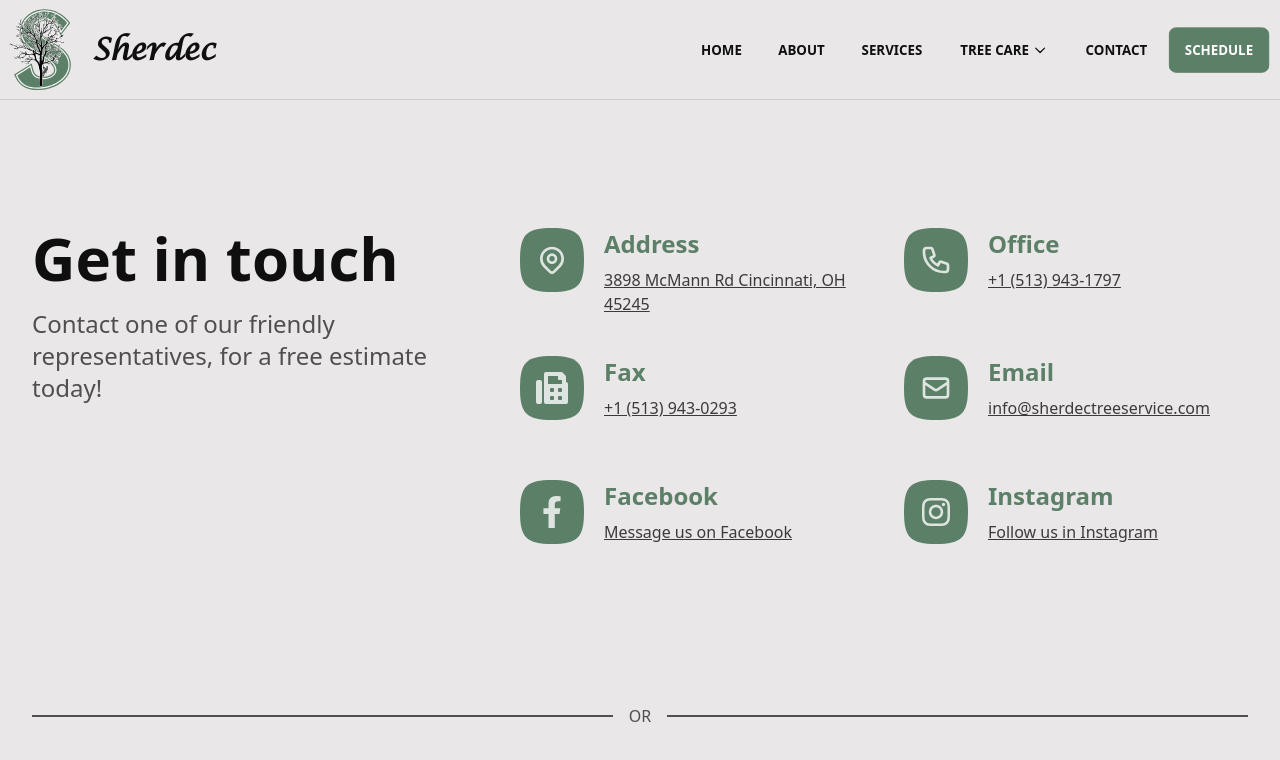
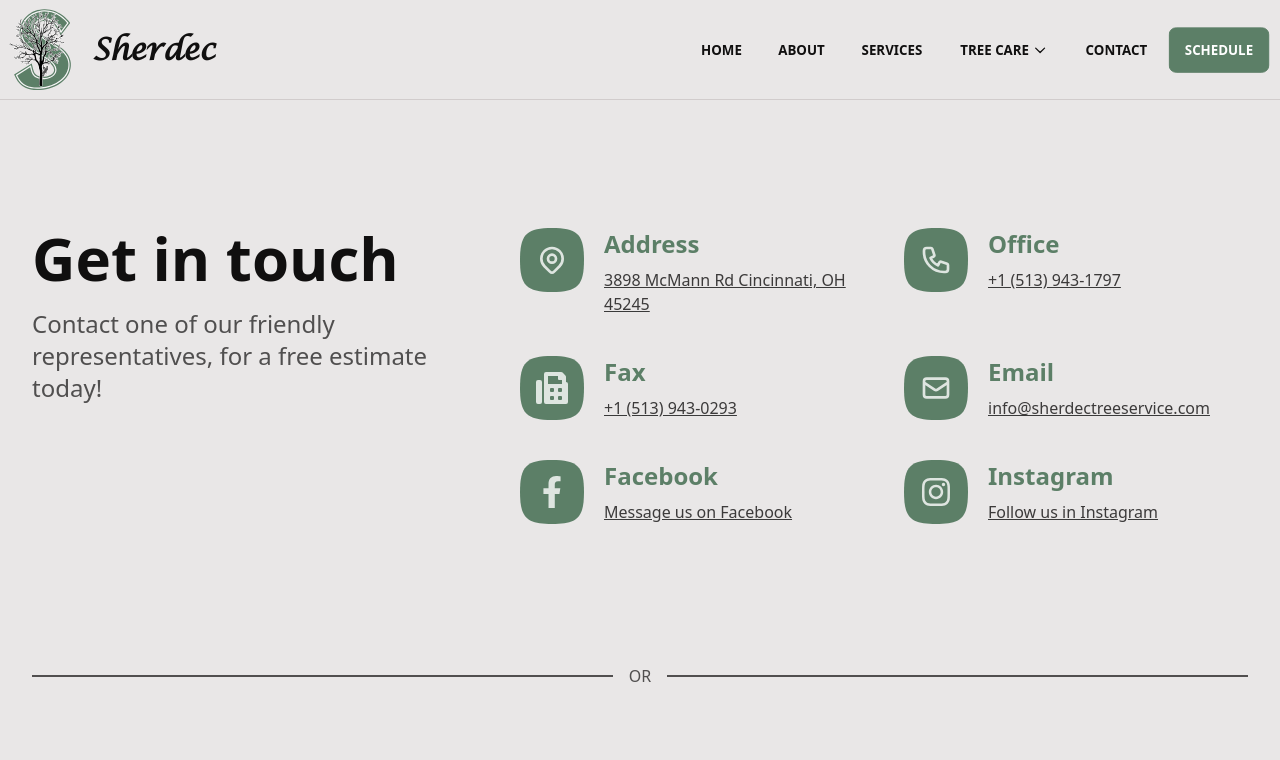
Before and after one commit to raymondkneipp/Sherdec, a Next.js app: page /contact in a window 1280 px wide. Shown: the top 760 px of the page. Built offline with nearby package versions, Linux system fonts and the light colour scheme.

Commit message:
Avatar component created for icons and portraits

```diff
--- /dev/null
+++ b/components/Avatar.jsx
@@ -0,0 +1,15 @@
+import React from "react";
+
+const Avatar = ({ image, large }) => {
+  return (
+    <div
+      className={`text-primary-content text-opacity-80 bg-primary mask mask-squircle flex items-center justify-center ${
+        large ? "h-20 w-20" : "w-16 h-16"
+      }`}
+    >
+      {image}
+    </div>
+  );
+};
+
+export default Avatar;
--- a/components/contact/MethodItem.jsx
+++ b/components/contact/MethodItem.jsx
@@ -1,11 +1,10 @@
 import React from "react";
+import { Avatar } from "..";
 
 const MethodItem = ({ icon, method, value }) => {
   return (
     <div className="text-primary grid grid-flow-col gap-5">
-      <div className="text-primary-content text-opacity-80 bg-primary mask mask-squircle w-16 h-16 flex items-center justify-center mb-5">
-        {icon}
-      </div>
+      <Avatar image={icon} />
       <div>
         <h3 className="text-2xl font-bold mb-2">{method}</h3>
         <p className="text-base-content text-opacity-80">{value}</p>
--- a/components/index.js
+++ b/components/index.js
@@ -9,3 +9,6 @@ export { default as CTA } from "./CTA";
 export { default as Methods } from "./contact/Methods";
 export { default as Form } from "./contact/Form";
 export { default as MobileNavbar } from "./navbar/MobileNavbar";
+export { default as Leadership } from "./about/Leadership";
+export { default as Avatar } from "./Avatar";
+export { default as Info } from "./about/Info";
--- a/components/services/ServiceItem.jsx
+++ b/components/services/ServiceItem.jsx
@@ -1,11 +1,10 @@
 import React from "react";
+import { Avatar } from "..";
 
 const ServiceItem = ({ icon, title, description }) => {
   return (
     <div className="text-primary grid grid-flow-col gap-5">
-      <div className="text-primary-content text-opacity-80 bg-primary mask mask-squircle w-16 h-16 flex items-center justify-center mb-5">
-        {icon}
-      </div>
+      <Avatar image={icon} />
       <div>
         <h3 className="text-2xl font-bold mb-2">{title}</h3>
         <p className="text-base-content text-opacity-80">{description}</p>
--- a/components/testimonials/TestimonialItem.jsx
+++ b/components/testimonials/TestimonialItem.jsx
@@ -1,5 +1,6 @@
 import React from "react";
 import Image from "next/image";
+import { Avatar } from "..";
 
 const TestimonialItem = ({ image, name, quote }) => {
   return (
@@ -9,7 +10,9 @@ const TestimonialItem = ({ image, name, quote }) => {
       </p>
 
       <div className="flex items-center space-x-5">
-        <div className="mask mask-squircle w-16 h-16">
+        <Avatar
+          large
+          image={
             <Image
               src={`/images/${image}`}
               layout="intrinsic"
@@ -18,7 +21,8 @@ const TestimonialItem = ({ image, name, quote }) => {
               height={80}
               alt="Customer image"
             />
-        </div>
+          }
+        />
 
         <h6 className="text-lg font-bold">{name}</h6>
       </div>
```
Lines whose indentation alone changed are shown as unchanged.
